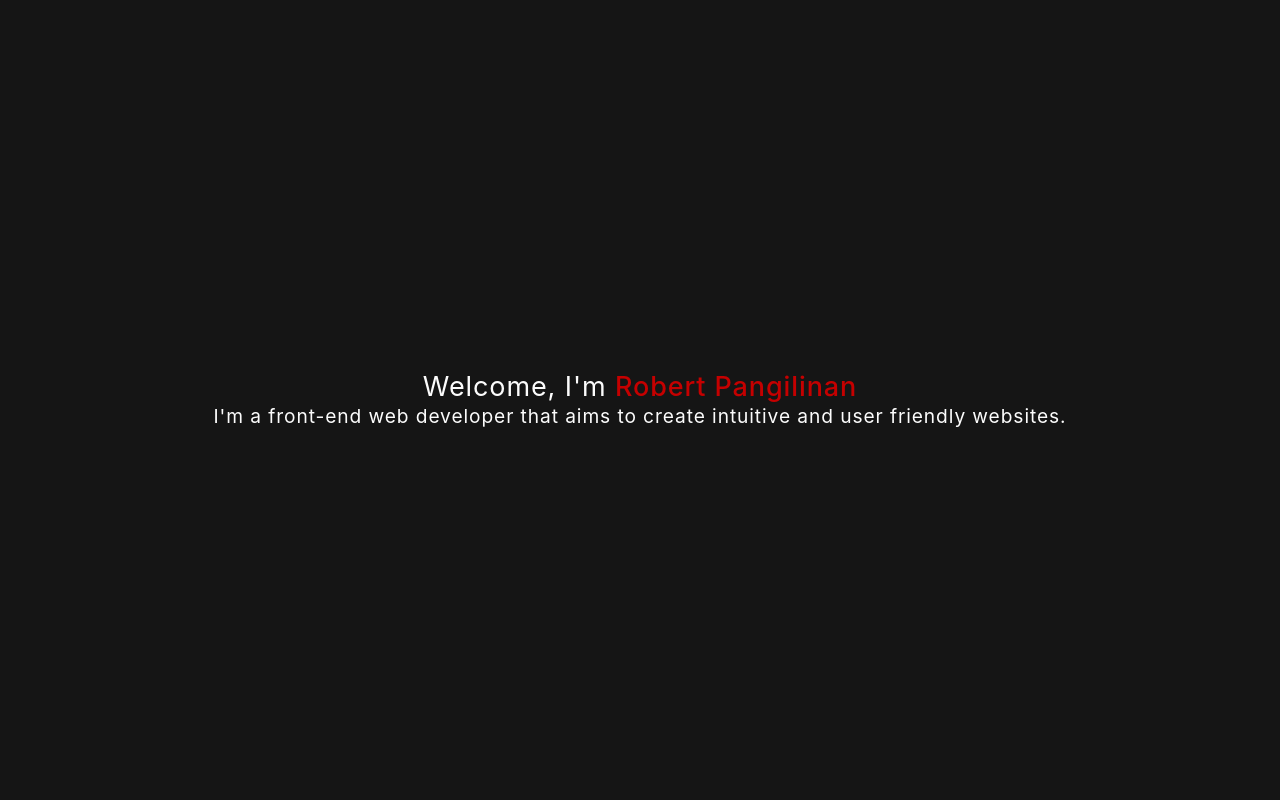
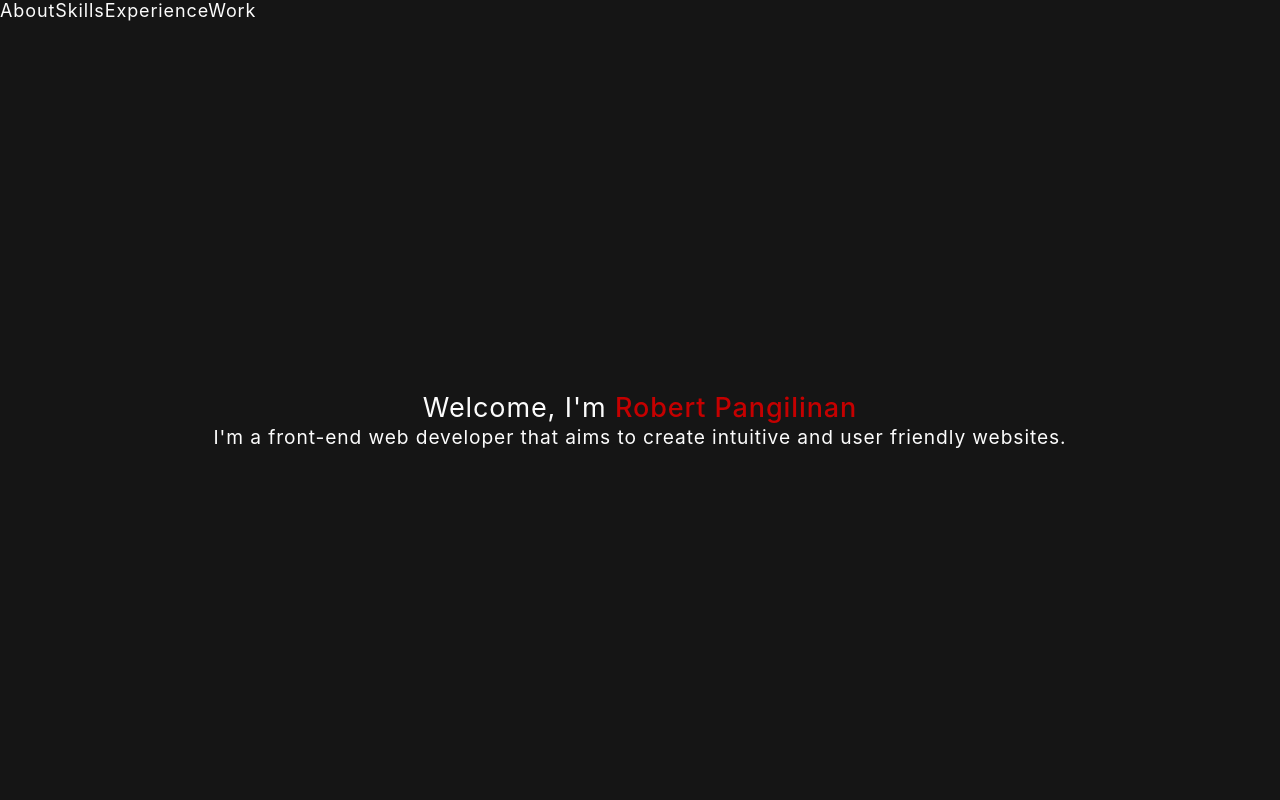
Before and after one commit to RPangil/RAPangilinan, a React (Create React App) app: page / in a window 1280 px wide. Shown: the top 800 px of the page. Built offline with nearby package versions, Linux system fonts and the light colour scheme.

Commit message:
Update Header.js
Added links to scroll to sections

```diff
--- a/src/Components/Header/Header.js
+++ b/src/Components/Header/Header.js
@@ -1,3 +1,5 @@
+import { Link } from 'react-scroll';
+
 import styles from './Header.module.scss';
 
 function Header()
@@ -6,8 +8,45 @@ function Header()
         <header>
             <nav>
                 <div className={styles.logo}></div>
-                <div className={styles.nav}></div>
-
+                <div className={styles.nav}>
+                    <Link
+                        to='About'
+                        spy={true}
+                        smooth={true}
+                        duration={500}
+                        isDynamic={true}
+                    >
+                        About
+                    </Link>
+                    <Link
+                        to='Skills'
+                        spy={true}
+                        smooth={true}
+                        duration={500}
+                        isDynamic={true}
+                    >
+                        Skills
+                    </Link>
+                    <Link
+                        to='Experience'
+                        spy={true}
+                        smooth={true}
+                        duration={500}
+                        isDynamic={true}
+                    >
+                        Experience
+                    </Link>
+                    <Link
+                        to='Work'
+                        spy={true}
+                        smooth={true}
+                        duration={500}
+                        isDynamic={true}
+                    >
+                        Work
+                    </Link>
+                </div>
+                <div className={styles.menu}></div>
             </nav>
         </header>
     );
```
